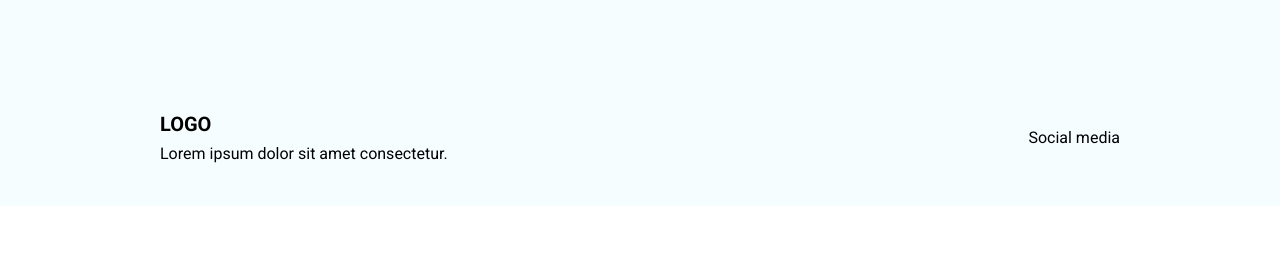
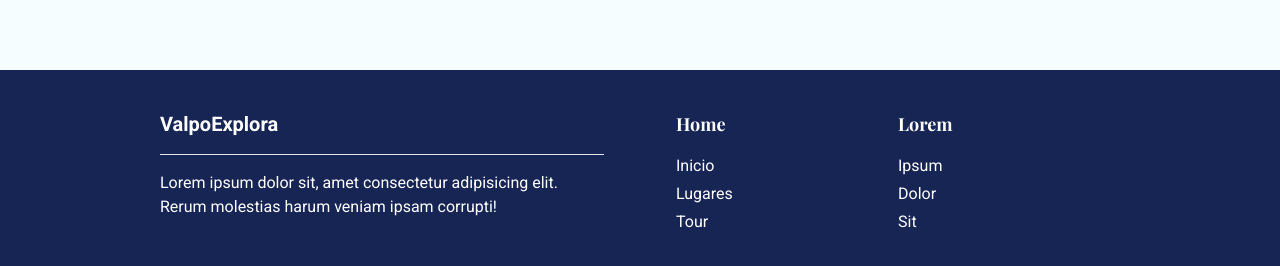
Before and after one commit to martinvasquez1/valpo-explora-client, a React (Vite) app: page / in a window 1280 px wide. Shown: the part 1286-1552 px from the top of the page. Before the commit the page ends 1492 px from the top, so only its background shows below. Built offline with nearby package versions, Linux system fonts and the light colour scheme; a web font is replaced by a local one.

Commit message:
Update footer

```diff
--- a/src/components/Footer.jsx
+++ b/src/components/Footer.jsx
@@ -2,14 +2,41 @@ import Logo from './Logo';
 
 export default function Footer() {
   return (
-    <footer className="mt-10 py-10">
+    <footer className="mt-10 bg-blue-950 py-10 text-white">
       <div className="mx-auto flex max-w-5xl flex-col justify-between gap-4 px-8 sm:flex-row">
-        <div className="text-center sm:text-left">
-          <Logo />
-          <p className="pt-1">Lorem ipsum dolor sit amet consectetur.</p>
+        <div className="flex-1 text-left">
+          <Logo className="mb-4 text-white" />
+          <hr className="my-4" />
+          <p>
+            Lorem ipsum dolor sit, amet consectetur adipisicing elit. Rerum
+            molestias harum veniam ipsam corrupti!
+          </p>
         </div>
-        <div className="flex items-center justify-center gap-6 sm:gap-4">
-          Social media
+        <div className="flex flex-1 justify-center sm:items-center sm:pl-14">
+          <div className="flex flex-1 flex-col gap-6 sm:gap-4">
+            <div className="flex">
+              <p className="font-playfair text-lg font-bold">Home</p>
+            </div>
+            <div>
+              <ul className="">
+                <li className="mb-1">Inicio</li>
+                <li className="mb-1">Lugares</li>
+                <li>Tour</li>
+              </ul>
+            </div>
+          </div>
+          <div className="flex flex-1 flex-col gap-6 sm:gap-4">
+            <div className="flex">
+              <p className="font-playfair text-lg font-bold">Lorem</p>
+            </div>
+            <div>
+              <ul className="">
+                <li className="mb-1">Ipsum</li>
+                <li className="mb-1">Dolor</li>
+                <li>Sit</li>
+              </ul>
+            </div>
+          </div>
         </div>
       </div>
     </footer>
--- a/src/components/Logo.jsx
+++ b/src/components/Logo.jsx
@@ -1,3 +1,9 @@
-export default function Logo() {
-  return <div className="text-xl font-bold text-black">LOGO</div>;
+import { twMerge } from 'tailwind-merge';
+
+export default function Logo({ className }) {
+  return (
+    <div className={twMerge('text-xl font-bold text-black', className)}>
+      ValpoExplora
+    </div>
+  );
 }
```
